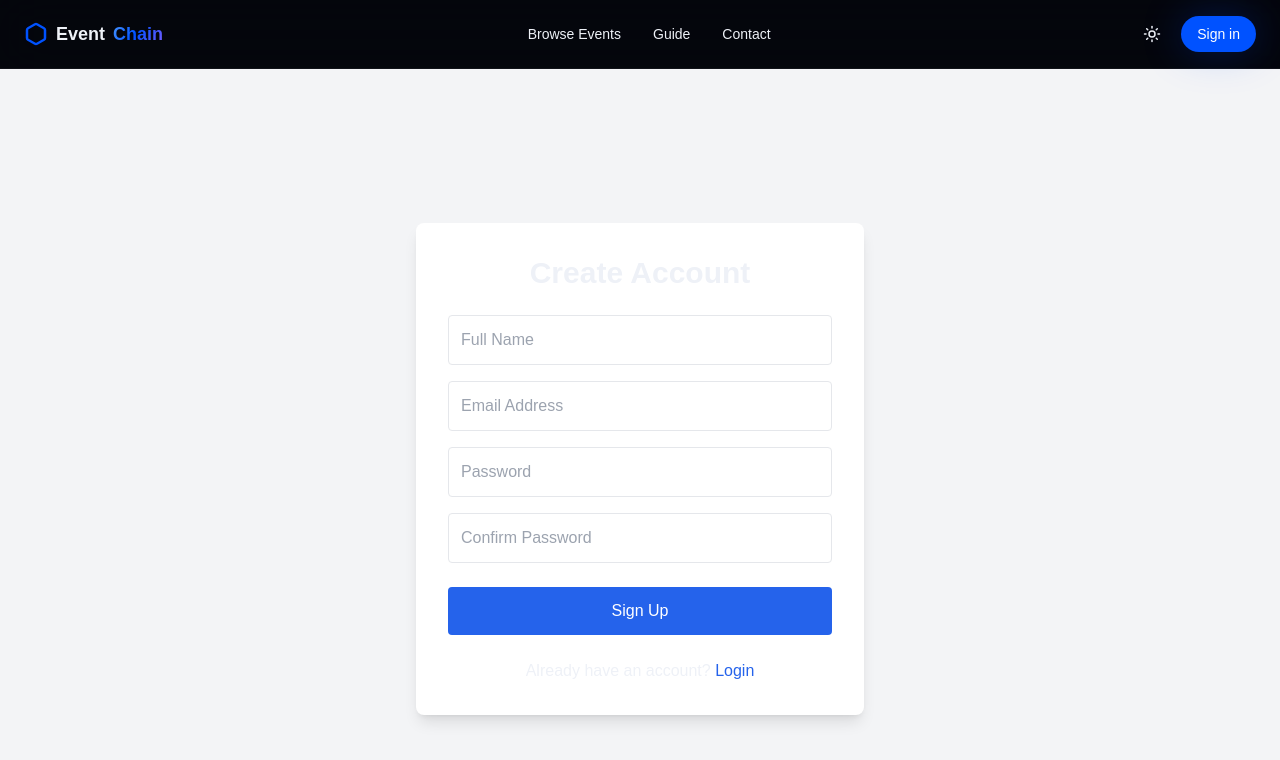
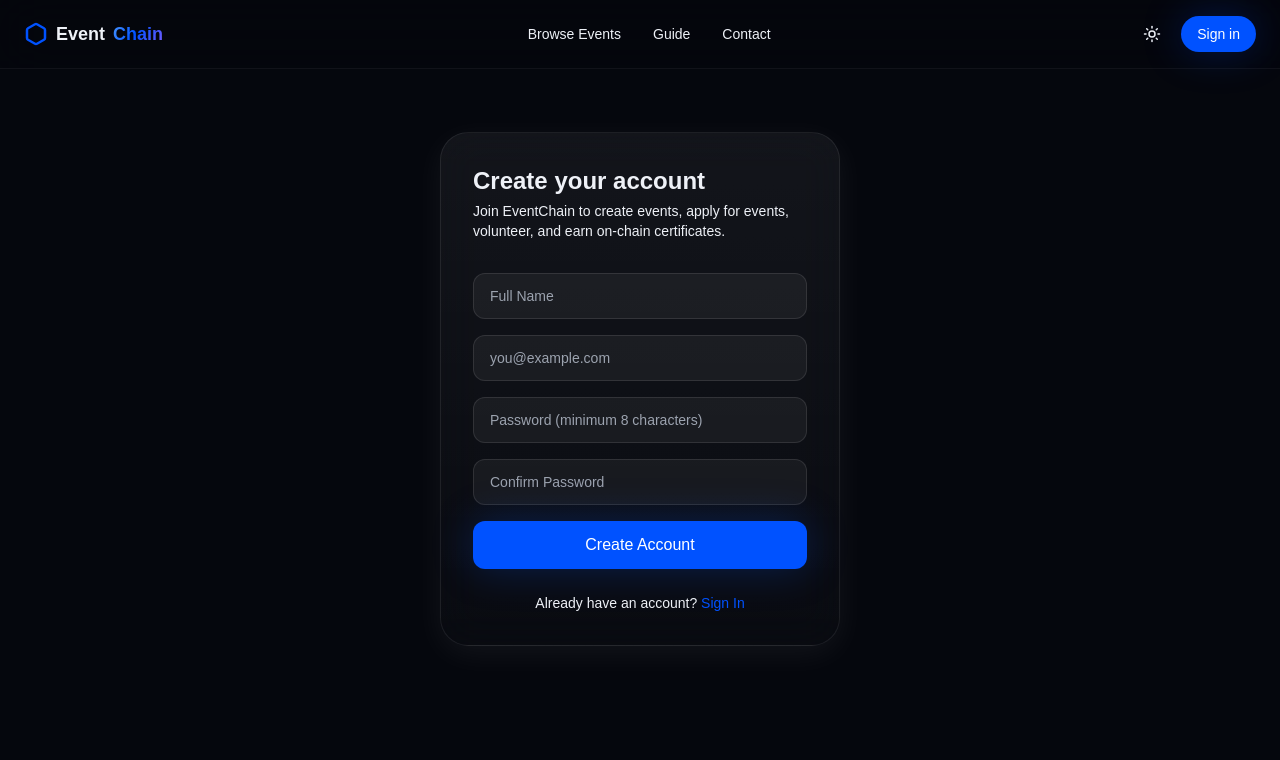
Before and after one commit to drmukty/EventChain, a Next.js app: page /register in a window 1280 px wide. Shown: the top 760 px of the page. Built offline with nearby package versions, Linux system fonts and the light colour scheme; no server answers.

Commit message:
Update page.tsx

```diff
--- a/src/app/register/page.tsx
+++ b/src/app/register/page.tsx
@@ -2,6 +2,8 @@
 
 import { useState } from "react";
 import { useRouter } from "next/navigation";
+import { motion } from "framer-motion";
+import toast from "react-hot-toast";
 
 export default function RegisterPage() {
   const router = useRouter();
@@ -16,7 +18,12 @@ export default function RegisterPage() {
     e.preventDefault();
 
     if (password !== confirmPassword) {
-      alert("Passwords do not match");
+      toast.error("Passwords do not match");
+      return;
+    }
+
+    if (password.length < 8) {
+      toast.error("Password must be at least 8 characters");
       return;
     }
 
@@ -39,82 +46,95 @@ export default function RegisterPage() {
 
       if (!response.ok) {
         console.error("Registration Error:", data);
-        alert(JSON.stringify(data, null, 2));
+        toast.error(data.error ?? "Registration failed");
         return;
       }
 
-      alert("✅ Account created successfully!");
+      toast.success("Account created successfully!");
 
+      setTimeout(() => {
         router.push("/login");
+      }, 800);
     } catch (error) {
       console.error("Fetch Error:", error);
-      alert("❌ Unable to connect to the server.");
+      toast.error("Unable to connect to the server.");
     } finally {
       setLoading(false);
     }
   }
 
   return (
-    <main className="flex min-h-screen items-center justify-center bg-gray-100">
-      <form
-        onSubmit={handleSubmit}
-        className="w-full max-w-md rounded-lg bg-white p-8 shadow-lg"
+    <div className="mx-auto flex min-h-[80vh] max-w-md items-center px-6">
+      <motion.div
+        initial={{ opacity: 0, y: 16 }}
+        animate={{ opacity: 1, y: 0 }}
+        className="glass-panel w-full rounded-3xl p-8 shadow-glass"
       >
-        <h1 className="mb-6 text-center text-3xl font-bold">
-          Create Account
+        <h1 className="font-display text-2xl font-semibold">
+          Create your account
         </h1>
 
+        <p className="mt-1 text-sm text-fg-muted">
+          Join EventChain to create events, apply for events, volunteer, and
+          earn on-chain certificates.
+        </p>
+
+        <form onSubmit={handleSubmit} className="mt-8 space-y-4">
           <input
             type="text"
+            required
             placeholder="Full Name"
-          className="mb-4 w-full rounded border p-3"
             value={name}
             onChange={(e) => setName(e.target.value)}
-          required
+            className="w-full rounded-xl border border-white/10 bg-white/5 px-4 py-3 text-sm outline-none focus:border-base-500"
           />
 
           <input
             type="email"
-          placeholder="Email Address"
-          className="mb-4 w-full rounded border p-3"
+            required
+            placeholder="you@example.com"
             value={email}
             onChange={(e) => setEmail(e.target.value)}
-          required
+            className="w-full rounded-xl border border-white/10 bg-white/5 px-4 py-3 text-sm outline-none focus:border-base-500"
           />
 
           <input
             type="password"
-          placeholder="Password"
-          className="mb-4 w-full rounded border p-3"
+            required
+            placeholder="Password (minimum 8 characters)"
             value={password}
             onChange={(e) => setPassword(e.target.value)}
-          required
+            className="w-full rounded-xl border border-white/10 bg-white/5 px-4 py-3 text-sm outline-none focus:border-base-500"
           />
 
           <input
             type="password"
+            required
             placeholder="Confirm Password"
-          className="mb-6 w-full rounded border p-3"
             value={confirmPassword}
             onChange={(e) => setConfirmPassword(e.target.value)}
-          required
+            className="w-full rounded-xl border border-white/10 bg-white/5 px-4 py-3 text-sm outline-none focus:border-base-500"
           />
 
           <button
             type="submit"
             disabled={loading}
-          className="w-full rounded bg-blue-600 p-3 text-white hover:bg-blue-700 disabled:opacity-50"
+            className="w-full rounded-xl bg-base-500 py-3 font-medium text-white shadow-glow disabled:opacity-60"
           >
-          {loading ? "Creating Account..." : "Sign Up"}
+            {loading ? "Creating Account..." : "Create Account"}
           </button>
+        </form>
 
-        <p className="mt-6 text-center">
+        <p className="mt-6 text-center text-sm text-fg-muted">
           Already have an account?{" "}
-          <a href="/login" className="text-blue-600 hover:underline">
-            Login
+          <a
+            href="/login"
+            className="font-medium text-base-500 hover:underline"
+          >
+            Sign In
           </a>
         </p>
-      </form>
-    </main>
+      </motion.div>
+    </div>
   );
 }
```
Lines whose indentation alone changed are shown as unchanged.
